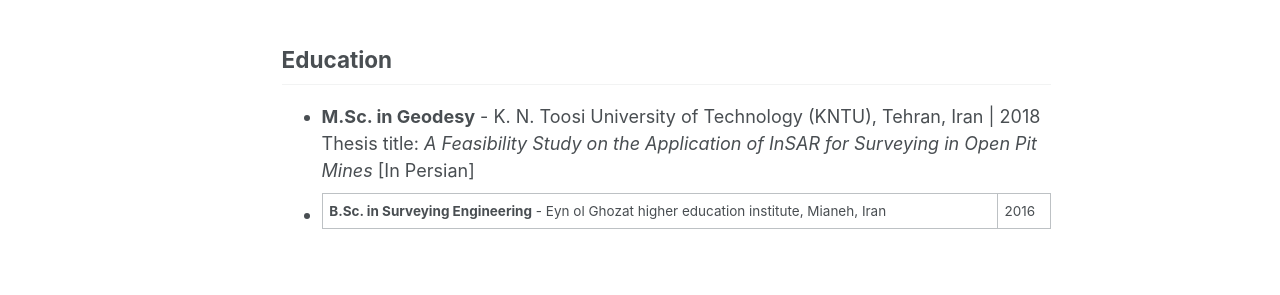
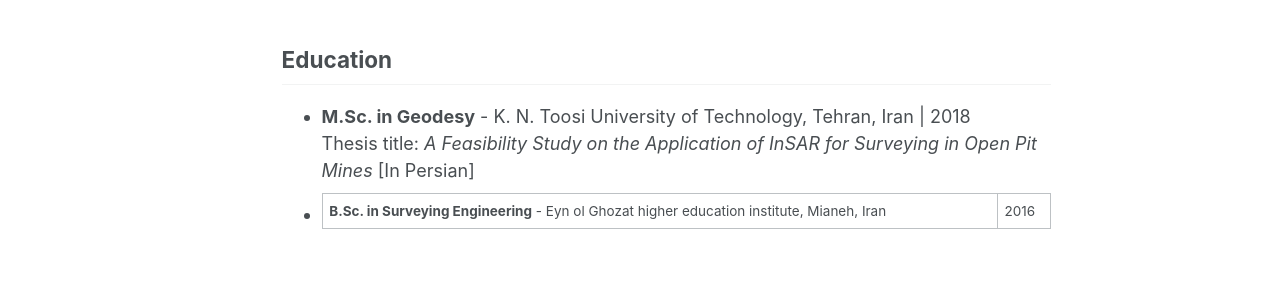
Before and after one commit to siavashshami/siavashshami.github.io, a Jekyll site: the page built from _pages/home.md, in a window 1280 px wide and 1134 px high. Shown: the part 698-993 px from the top of the window. Built offline with Jekyll 4.4.1, drawn with Linux system fonts in a browser that asks for light colours; some web fonts are replaced.

Commit message:
Update home.md

```diff
--- a/_pages/home.md
+++ b/_pages/home.md
@@ -22,6 +22,6 @@ Siavash Shami is a geodesist and InSAR researcher specializing in SAR-based surf
 - Machine Learning and Deep Learning for Earth Science Applications
 
 ## Education
-- **M.Sc. in Geodesy** - K. N. Toosi University of Technology (KNTU), Tehran, Iran | 2018<br>
+- **M.Sc. in Geodesy** - K. N. Toosi University of Technology, Tehran, Iran | 2018<br>
     Thesis title: <i>A Feasibility Study on the Application of InSAR for Surveying in Open Pit Mines</i> [In Persian]<br>
 - **B.Sc. in Surveying Engineering** - Eyn ol Ghozat higher education institute, Mianeh, Iran | 2016
```
